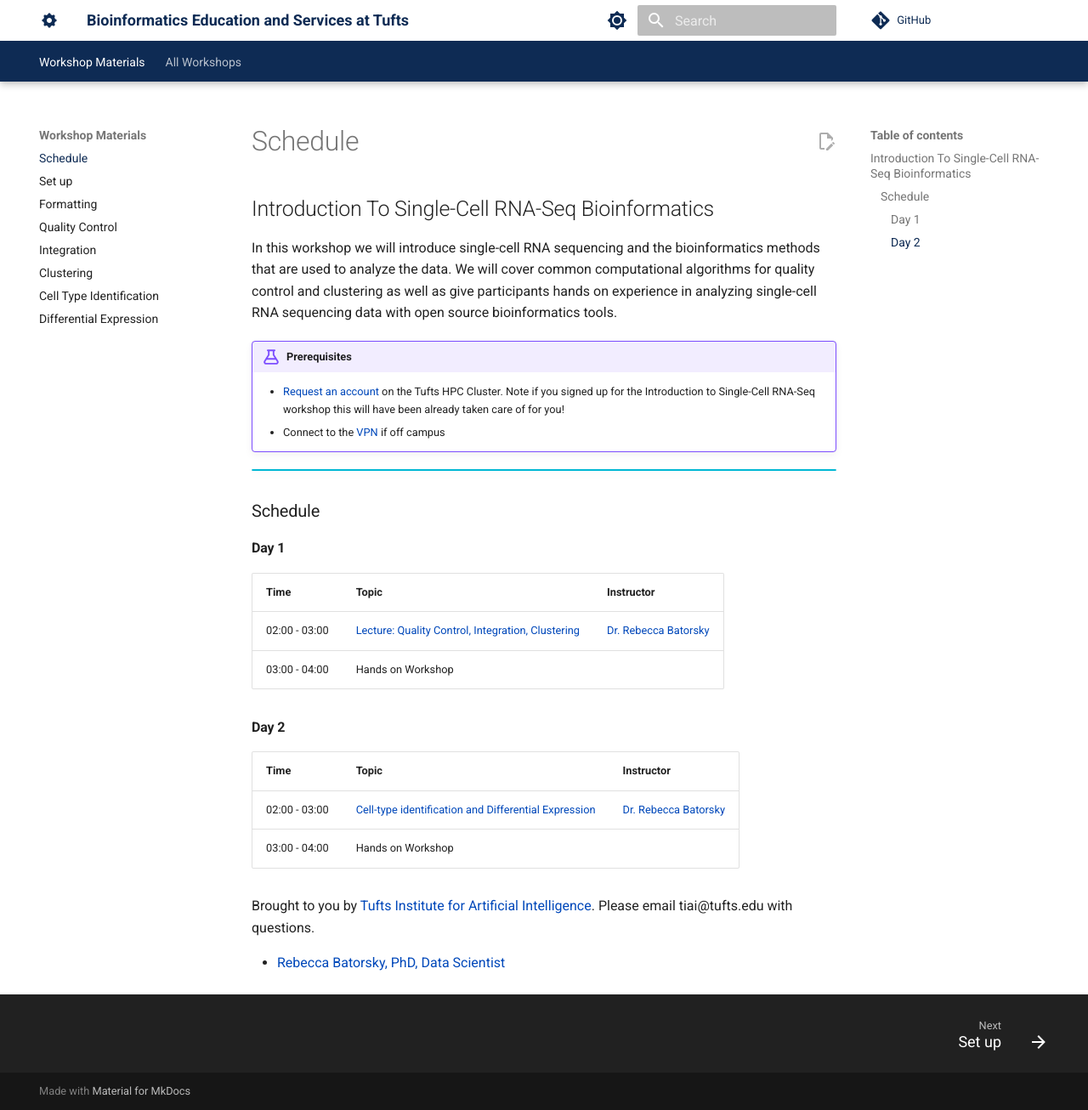
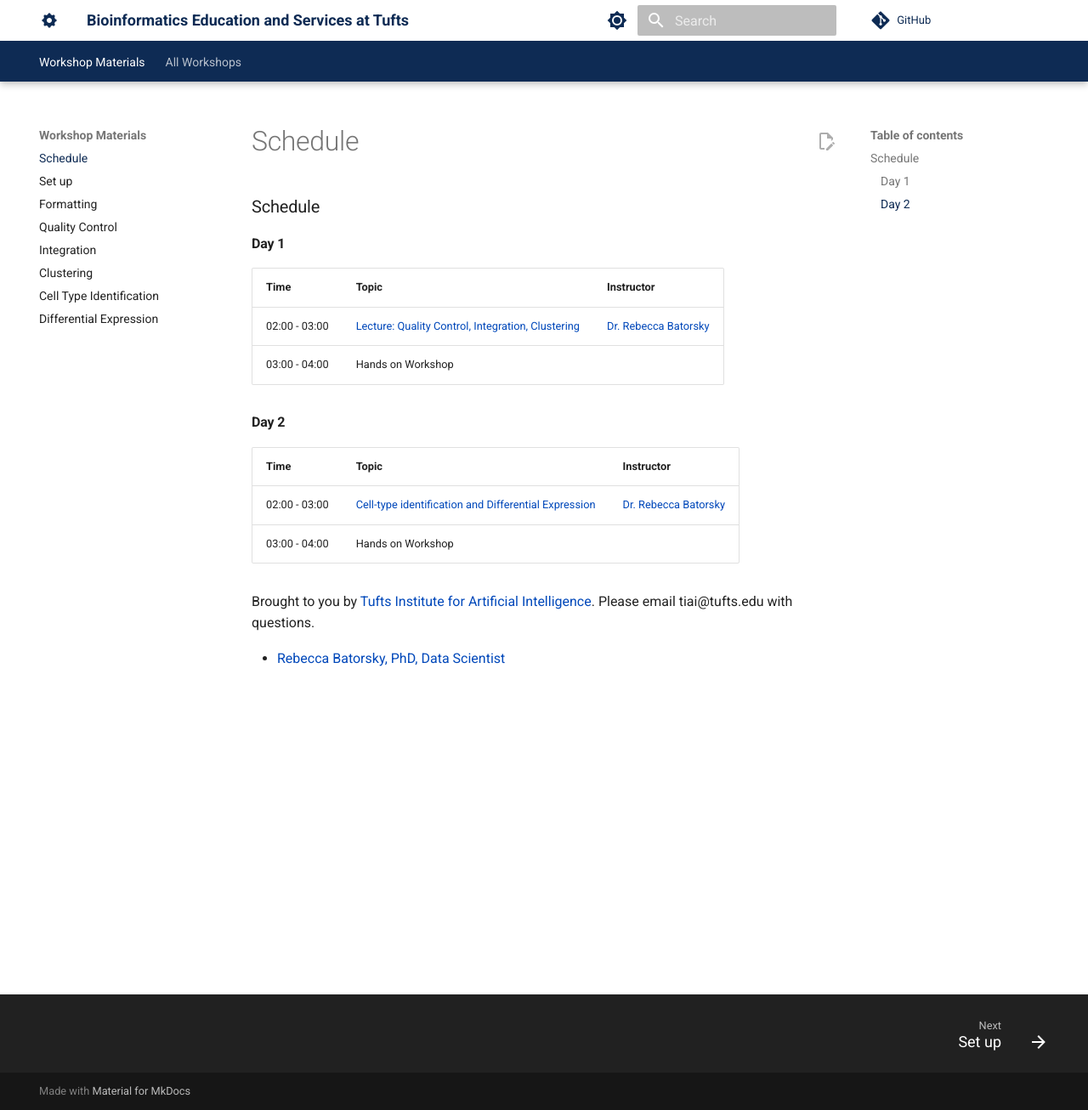
Before and after one commit to best-tufts/intro_to_single_cell_rnaseq, an MkDocs documentation site: the page built from docs/intro_to_single_cell_rnaseq/00_background.md, in a window 1280 px wide and 1306 px high. Shown: the whole window at 85% size. Built offline with MkDocs 1.6.1 and Material for MkDocs 9.7.7, drawn with Linux system fonts in a browser that asks for light colours; comment, search, counter and statistics services are not loaded.

Commit message:
Update workshop intro/setup docs and add R project files
Co-Authored-By: Claude Opus 4.8 (1M context) <noreply@anthropic.com>

```diff
--- a/docs/intro_to_single_cell_rnaseq/00_background.md
+++ b/docs/intro_to_single_cell_rnaseq/00_background.md
@@ -1,14 +1,3 @@
-## Introduction To Single-Cell RNA-Seq Bioinformatics
-
-In this workshop we will introduce single-cell RNA sequencing and the bioinformatics methods that are used to analyze the data. We will cover common computational algorithms for quality control and clustering as well as give participants hands on experience in analyzing single-cell RNA sequencing data with open source bioinformatics tools.
-
-!!! example "Prerequisites"
-    - [Request an account](http://research.uit.tufts.edu/) on the Tufts HPC Cluster. Note if you signed up for the Introduction to Single-Cell RNA-Seq workshop this will have been already taken care of for you!
-    - Connect to the [VPN](https://access.tufts.edu/vpn) if off campus
-
-!!! info ""
-
-
 ### Schedule
 
 #### Day 1
```
Also changed, not shown: docs/intro_to_single_cell_rnaseq/01_setup.md (+2 -5 lines), 2 other files.
